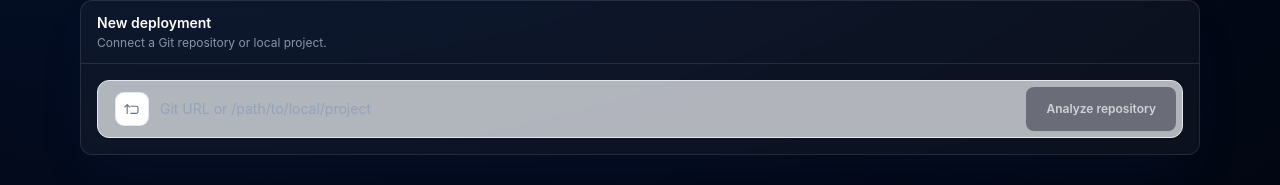
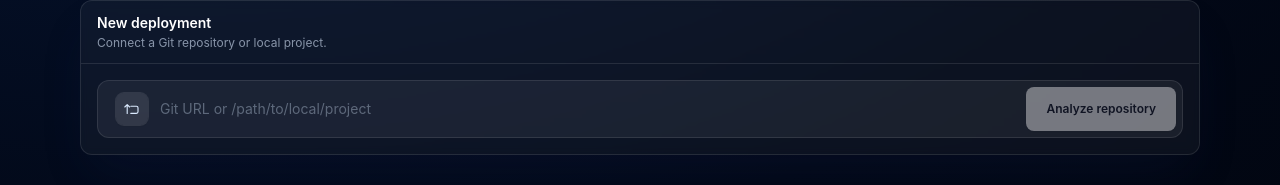
Before and after one commit to adelos-corp/VISA-IBM, a Next.js app in the folder apps/ui/: page / in a window 1280 px wide. Shown: the part 1284-1469 px from the top of the page. Built offline with nearby package versions, Linux system fonts and the light colour scheme; no server answers.

Commit message:
style: apply dark blue glass theme

```diff
--- a/apps/ui/src/components/DeployForm.tsx
+++ b/apps/ui/src/components/DeployForm.tsx
@@ -29,10 +29,10 @@ export function DeployForm() {
 
   return (
     <form onSubmit={handleSubmit}>
-      <div className="rounded-xl border border-slate-200 bg-slate-50/70 p-1.5 transition focus-within:border-blue-300 focus-within:bg-white focus-within:ring-4 focus-within:ring-blue-500/10">
+      <div className="rounded-xl border border-white/10 bg-white/[0.06] p-1.5 transition focus-within:border-blue-300/60 focus-within:bg-white/[0.08] focus-within:ring-4 focus-within:ring-blue-500/10">
         <div className="flex flex-col gap-2 sm:flex-row">
           <div className="flex min-w-0 flex-1 items-center gap-3 px-3">
-            <div className="flex h-8 w-8 shrink-0 items-center justify-center rounded-lg bg-white text-slate-500 shadow-sm ring-1 ring-slate-200">
+            <div className="flex h-8 w-8 shrink-0 items-center justify-center rounded-lg bg-white/10 text-blue-100 shadow-sm ring-1 ring-white/10">
               <svg viewBox="0 0 20 20" fill="none" className="h-4 w-4"><path d="M4 15.5V4.5m0 0L7 7.5M4 4.5L1 7.5M8.5 15.5h7a2 2 0 0 0 2-2V8.5a2 2 0 0 0-2-2h-7" stroke="currentColor" strokeWidth="1.4" strokeLinecap="round" strokeLinejoin="round"/></svg>
             </div>
             <input
@@ -41,15 +41,15 @@ export function DeployForm() {
               onChange={(e) => setValue(e.target.value)}
               disabled={loading}
               placeholder="Git URL or /path/to/local/project"
-              className="min-w-0 flex-1 bg-transparent py-3 text-sm text-slate-900 outline-none placeholder:text-slate-400 disabled:opacity-50"
+              className="min-w-0 flex-1 bg-transparent py-3 text-sm text-white outline-none placeholder:text-blue-100/35 disabled:opacity-50"
             />
           </div>
-          <button type="submit" disabled={loading || !value.trim()} className="rounded-lg bg-slate-950 px-5 py-3 text-xs font-semibold text-white shadow-sm transition hover:bg-slate-800 disabled:cursor-not-allowed disabled:opacity-40">
+          <button type="submit" disabled={loading || !value.trim()} className="rounded-lg bg-white px-5 py-3 text-xs font-semibold text-slate-950 shadow-sm transition hover:bg-blue-100 disabled:cursor-not-allowed disabled:opacity-40">
             {loading ? 'Preparing…' : 'Analyze repository'}
           </button>
         </div>
       </div>
-      {error && <div className="mt-3 rounded-lg border border-rose-200 bg-rose-50 px-3 py-2 text-xs text-rose-700">{error}</div>}
+      {error && <div className="mt-3 rounded-lg border border-rose-300/20 bg-rose-400/10 px-3 py-2 text-xs text-rose-200">{error}</div>}
     </form>
   )
 }
```
